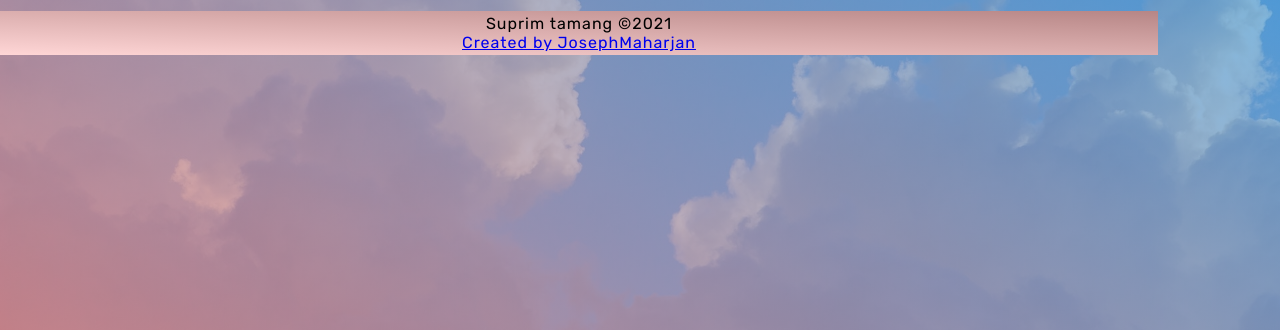
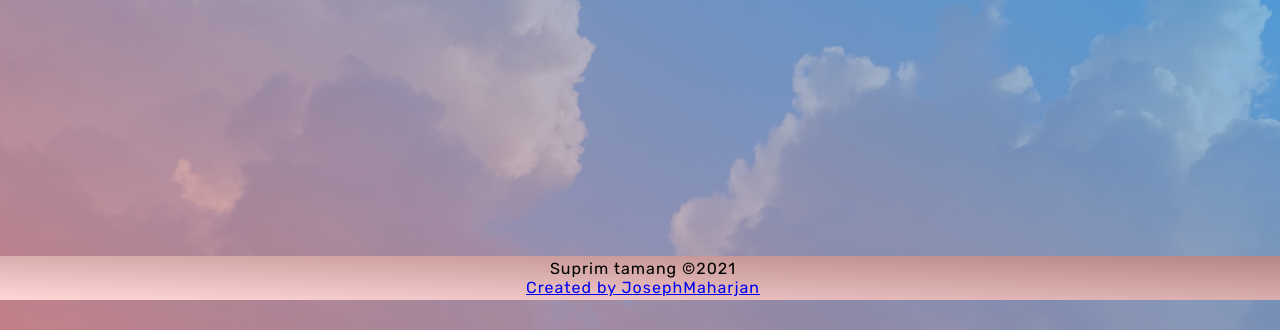
Before and after one commit to suprimtamang-dev/suprimtamang-dev.github.io, a plain HTML site: page links/index.html in a window 1280 px wide. Shown: the part 490-820 px from the top of the page. Drawn offline with Linux system fonts and the light colour scheme; some packages are replaced by stand-ins of ours; a script that the page names is missing.

Commit message:
commited

```diff
--- a/links/css/style.css
+++ b/links/css/style.css
@@ -112,15 +112,18 @@ background-repeat: no-repeat;
 #creator{
     font-size: 1rem;
 }
+
+
+
+
 footer{
-
-    clear: both;
-   bottom:10px;
-    margin-top: 10px;
-    margin-bottom: 5px;
-    /* margin: 10px 0 10px; */
+    position:fixed;
+    left: 0;
+    bottom: 0;
+    width: 100%;
+    text-align: center;
+    bottom:10px;
     padding: 3px;
-    width: 90%;
     cursor: default;
     font-size: 1rem;
     color: black;
```
